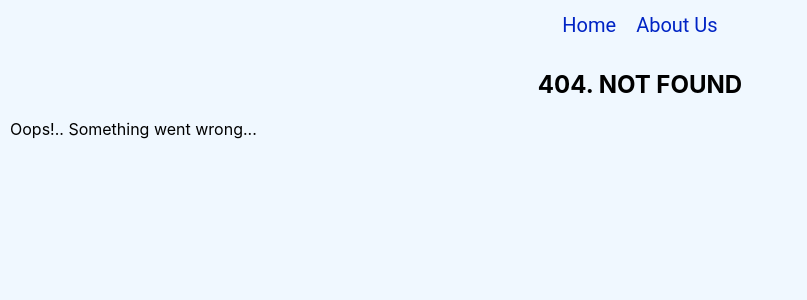
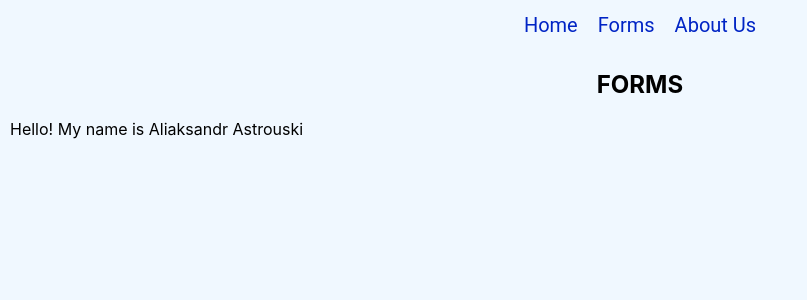
Before and after one commit to sylarBrest/REACT2022Q3, a React (Create React App) app in the folder first-react-app/: page /sylarbrest-REACT2022Q3/forms in a window 1280 px wide. Before the commit this address had no page. Shown: the top 300 px of the page, without its empty margins (0-807 px from the left). Built offline with nearby package versions, Linux system fonts and the light colour scheme.

Commit message:
feat: add forms route and forms-page

```diff
--- a/first-react-app/src/components/Main/Main.tsx
+++ b/first-react-app/src/components/Main/Main.tsx
@@ -1,6 +1,4 @@
-import AboutUs from 'pages/about-us';
-import Home from 'pages/home';
-import NotFound from 'pages/not-found';
+import { AboutUs, Forms, Home, NotFound } from 'pages';
 import { Routes, Route } from 'react-router-dom';
 
 import './Main.css';
@@ -10,6 +8,7 @@ const Main = () => {
     <main className="main" data-testid="main">
       <Routes>
         <Route path="/" element={<Home />} />
+        <Route path="/forms" element={<Forms />} />
         <Route path="/about-us" element={<AboutUs />} />
         <Route path="/*" element={<NotFound />} />
       </Routes>
--- a/first-react-app/src/data/constants.ts
+++ b/first-react-app/src/data/constants.ts
@@ -4,6 +4,10 @@ export const ROUTE_PATHS: TItemProps[] = [
   {
     path: '/',
     name: 'Home',
+  },
+  {
+    path: '/forms',
+    name: 'Forms',
   },
   {
     path: '/about-us',
--- /dev/null
+++ b/first-react-app/src/pages/forms.tsx
@@ -0,0 +1,10 @@
+const Forms = () => {
+  return (
+    <section className="section forms-section" data-testid="forms-page">
+      <h1 className="title">Forms</h1>
+      <p>Hello! My name is Aliaksandr Astrouski</p>
+    </section>
+  );
+};
+
+export default Forms;
--- /dev/null
+++ b/first-react-app/src/pages/index.ts
@@ -0,0 +1,7 @@
+export { default as AboutUs } from './about-us';
+
+export { default as Forms } from './forms';
+
+export { default as Home } from './home';
+
+export { default as NotFound } from './not-found';
```
Also changed, not shown: 1 other file (tests, documents, lock files or other folders).
